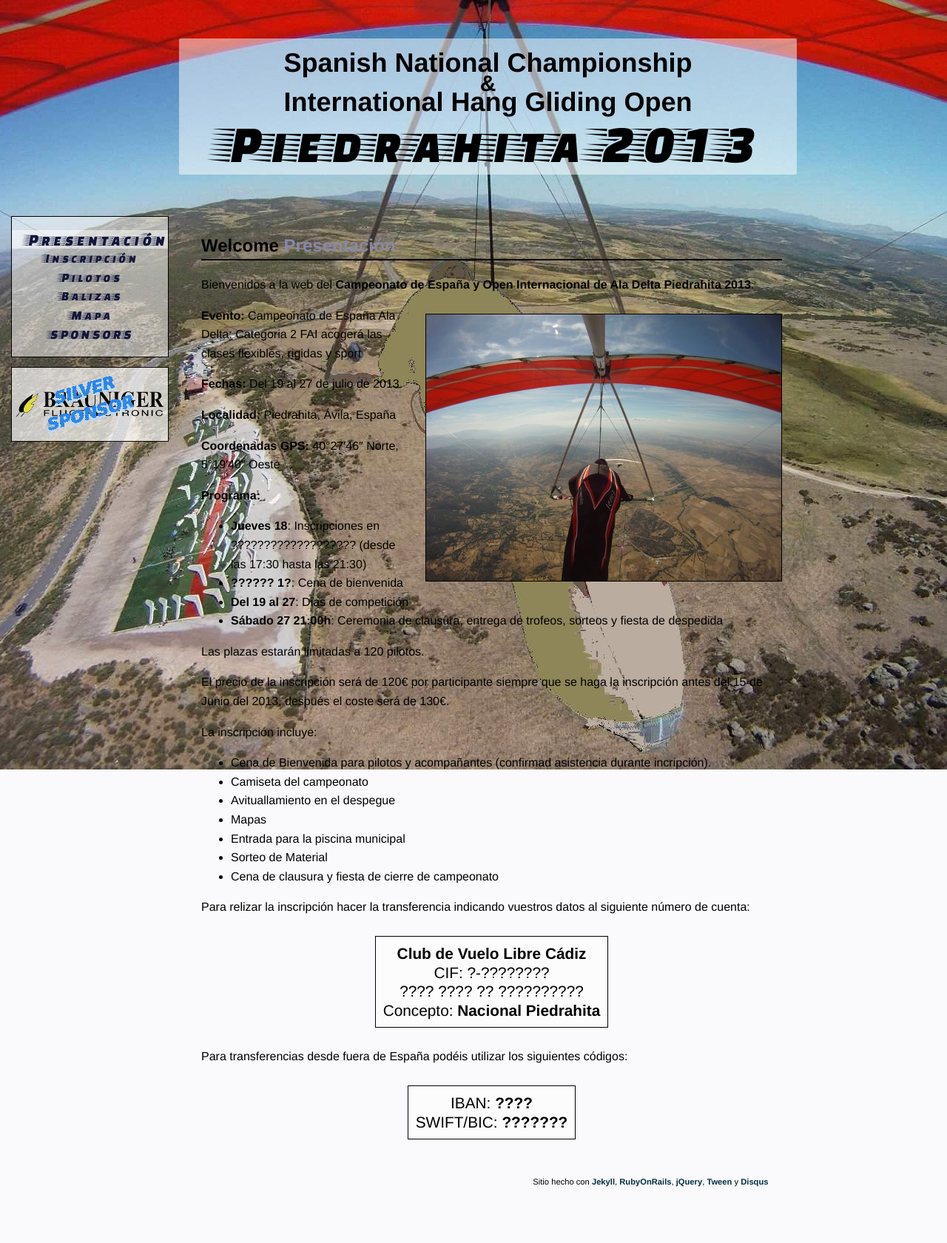
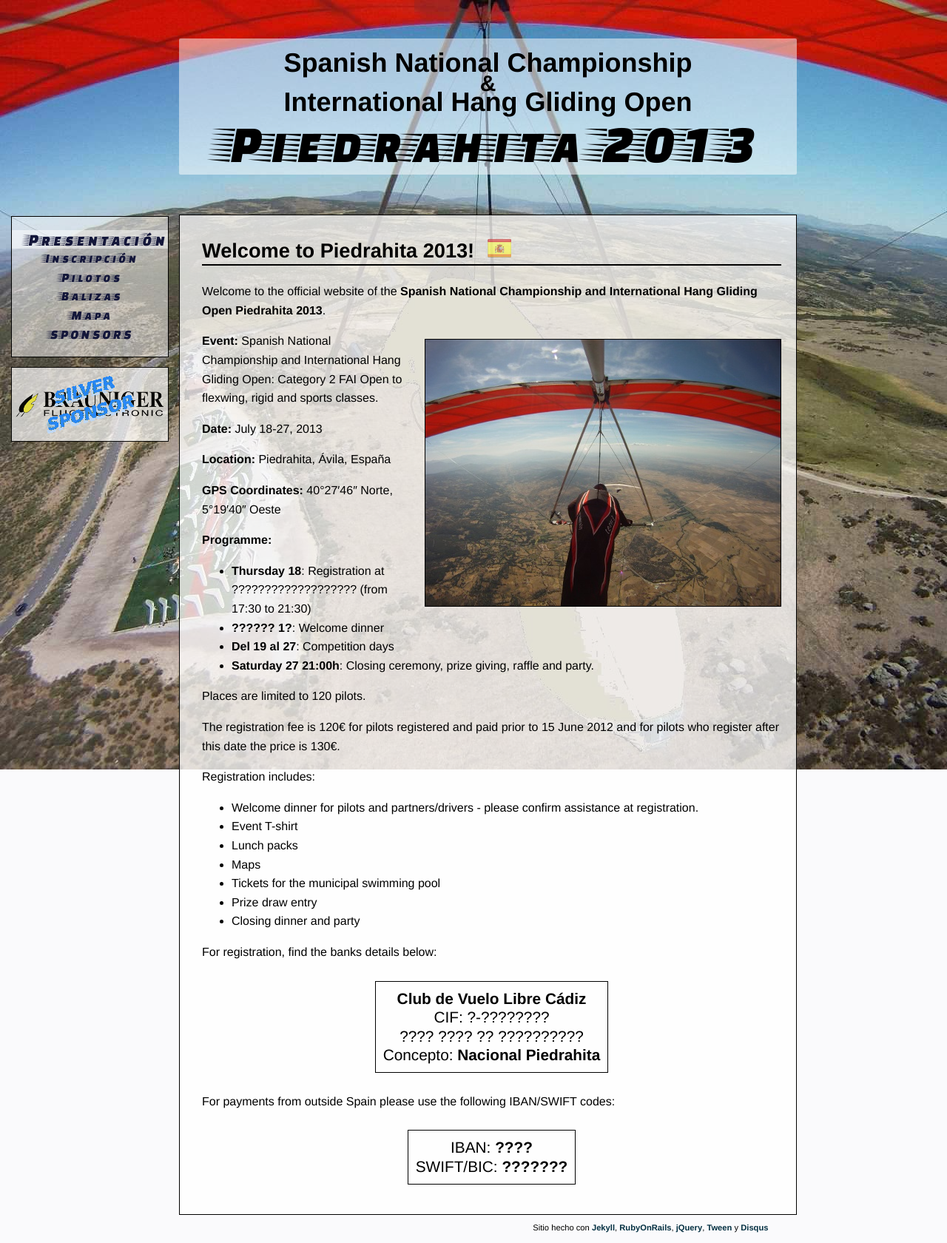
Before and after one commit to nando/piedrahita2013, a Jekyll site: the page built from presentation.md, in a window 1280 px wide. Shown: the whole page at 74% size. Built offline with Jekyll 4.4.1, drawn with Linux system fonts in a browser that asks for light colours; before the commit the page ends 1619 px from its top, so only the background shows below that.

Commit message:
presentación en inglés

```diff
--- /dev/null
+++ b/_includes/account_en.html
@@ -0,0 +1,15 @@
+<div class="center_wrapper">
+  <div class="account">
+    <h4>Club de Vuelo Libre Cádiz</h4>
+    <p>CIF: ?-????????</p>
+    <p>???? ???? ?? ??????????</p>
+    <p>Concepto: <strong>Nacional Piedrahita</strong></p>
+  </div>
+</div>
+<p>For payments from outside Spain please use the following IBAN/SWIFT codes:</p>
+<div class="center_wrapper">
+  <div class="account">
+    <p>IBAN: <strong>????</strong></p>
+    <p>SWIFT/BIC: <strong>???????</strong></p>
+  </div>
+</div>
--- a/_layouts/default_en.html
+++ b/_layouts/default_en.html
@@ -28,7 +28,7 @@
 
 {% include javascripts.html %}
 
-<div class="article">
+<div class="article very_whited_box">
 <article role="main">
 <section>
 {{ content }}
--- a/presentation.md
+++ b/presentation.md
@@ -4,42 +4,42 @@ title: Welcome
 section: presentacion
 ---
 
-<h2>Welcome <a href="presentacion.html">Presentación</a></h2>
+<h2 class="welcome">Welcome to Piedrahita 2013! <a href="presentacion.html" title="¡Bienvenidos! (versión en castellano)"><img src="images/spanish.png"/></a></h2>
 
 
-Bienvenidos a la web del **Campeonato de España y Open Internacional de Ala Delta Piedrahita 2013**.
+Welcome to the official website of the **Spanish National Championship and International Hang Gliding Open Piedrahita 2013**.
 
 <a class="media" target="_blank" href="https://plus.google.com/photos/102973229036192373723/albums/5672390763094481009/5672391020931582690?banner=pwa" title="Flying over Piedrahita (Günter Porath)"><img class="right" src="images/gunter_carlos_sobre_piedrahita.jpg" alt="Flying over Piedrahita (Günter Porath)"/></a>
 
-**Evento:** Campeonato de España Ala Delta: Categoria 2 FAI acogerá las clases flexibles, rigidas y sport
+**Event:** Spanish National Championship and International Hang Gliding Open: Category 2 FAI Open to flexwing, rigid and sports classes.
 
-**Fechas:** Del 19 al 27 de julio de 2013
+**Date:** July 18-27, 2013
 
-**Localidad:** Piedrahita, Ávila, España
+**Location:** Piedrahita, Ávila, España
 
-**Coordenadas GPS:** 40°27′46″ Norte, 5°19′40″ Oeste
+**GPS Coordinates:** 40°27′46″ Norte, 5°19′40″ Oeste
 
-**Programa:**
+**Programme:**
 
-* **Jueves 18**: Inscripciones en ??????????????????? (desde las 17:30 hasta las 21:30)
-* **?????? 1?**: Cena de bienvenida
-* **Del 19 al 27**: Dias de competición
-* **Sábado 27 21:00h**: Ceremonia de clausura, entrega de trofeos, sorteos y fiesta de despedida
+* **Thursday 18**: Registration at ??????????????????? (from 17:30 to 21:30)
+* **?????? 1?**: Welcome dinner
+* **Del 19 al 27**: Competition days
+* **Saturday 27 21:00h**: Closing ceremony, prize giving, raffle and party.
 
-Las plazas estarán limitadas a 120 pilotos.
+Places are limited to 120 pilots.
 
-El precio de la inscripción será de 120€ por participante siempre que se haga la inscripción antes del 15 de Junio del 2013, después el coste será de 130€.
+The registration fee is 120&euro; for pilots registered and paid prior to 15 June 2012 and for pilots who register after this date the price is 130&euro;.
 
-La inscripción incluye:
+Registration includes:
 
-* Cena de Bienvenida para pilotos y acompañantes (confirmad asistencia durante incripción).
-* Camiseta del campeonato
-* Avituallamiento en el despegue
-* Mapas
-* Entrada para la piscina municipal
-* Sorteo de Material
-* Cena de clausura y fiesta de cierre de campeonato
+* Welcome dinner for pilots and partners/drivers - please confirm assistance at registration.
+* Event T-shirt
+* Lunch packs
+* Maps
+* Tickets for the municipal swimming pool
+* Prize draw entry
+* Closing dinner and party
 
-Para relizar la inscripción hacer la transferencia indicando vuestros datos al siguiente número de cuenta:
+For registration, find the banks details below:
 
-{% include account.html %}
+{% include account_en.html %}
--- a/styles/inspired_by_bundler_inspired.css
+++ b/styles/inspired_by_bundler_inspired.css
@@ -109,6 +109,19 @@ footer nav, span.pilot_id, footer .silver_sponsor {
   border: solid 1px black;
 }
 
+h2.welcome {
+  font-size: 1.7em;
+}
+h2.welcome img {
+  margin-left: 10px;
+  margin-right: 10px;
+  opacity: 0.6;
+  filter: alpha(opacity=60); /* For IE8 and earlier */
+}
+h2.welcome img:hover {
+  opacity: 1.0;
+  filter: alpha(opacity=100); /* For IE8 and earlier */
+}
 
 nav{
   display: block;
```
Also changed, not shown: presentacion.md (+2 -2 lines), images/english.png (added), images/spanish.png (added).
